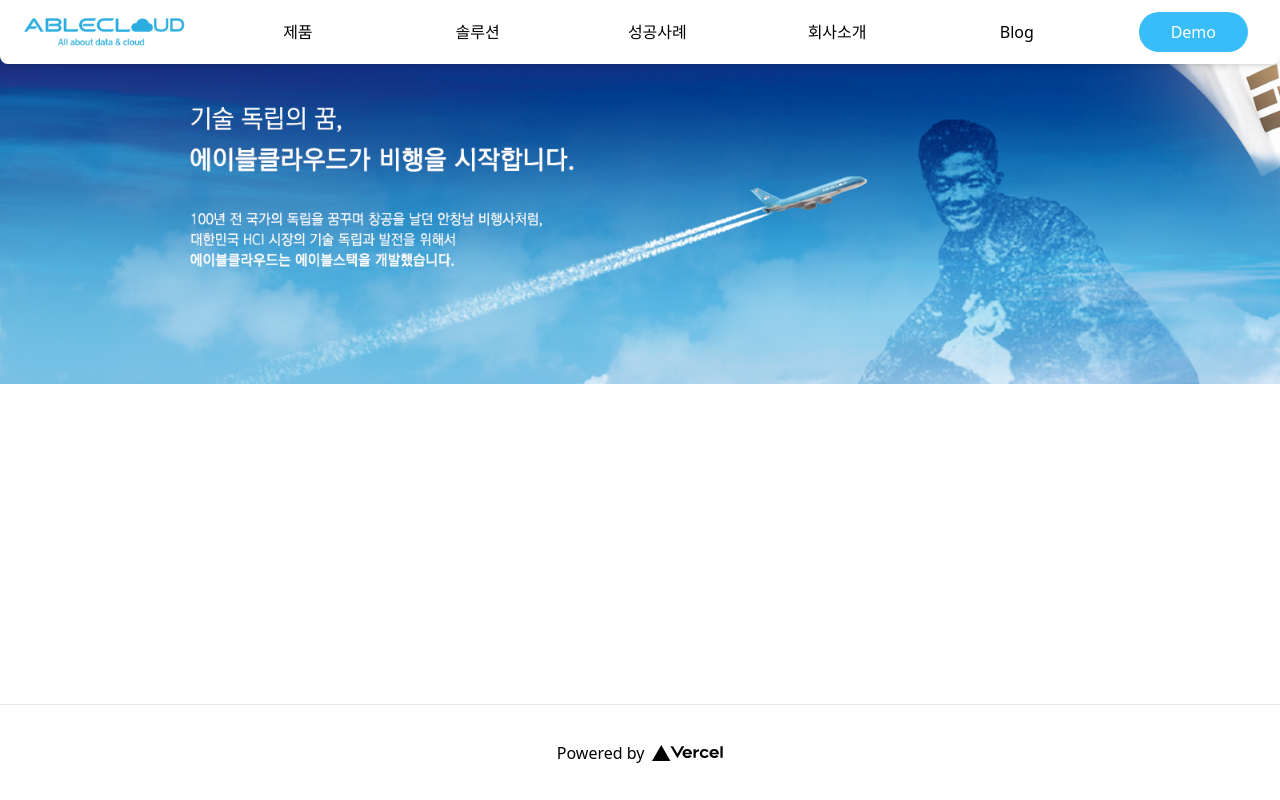
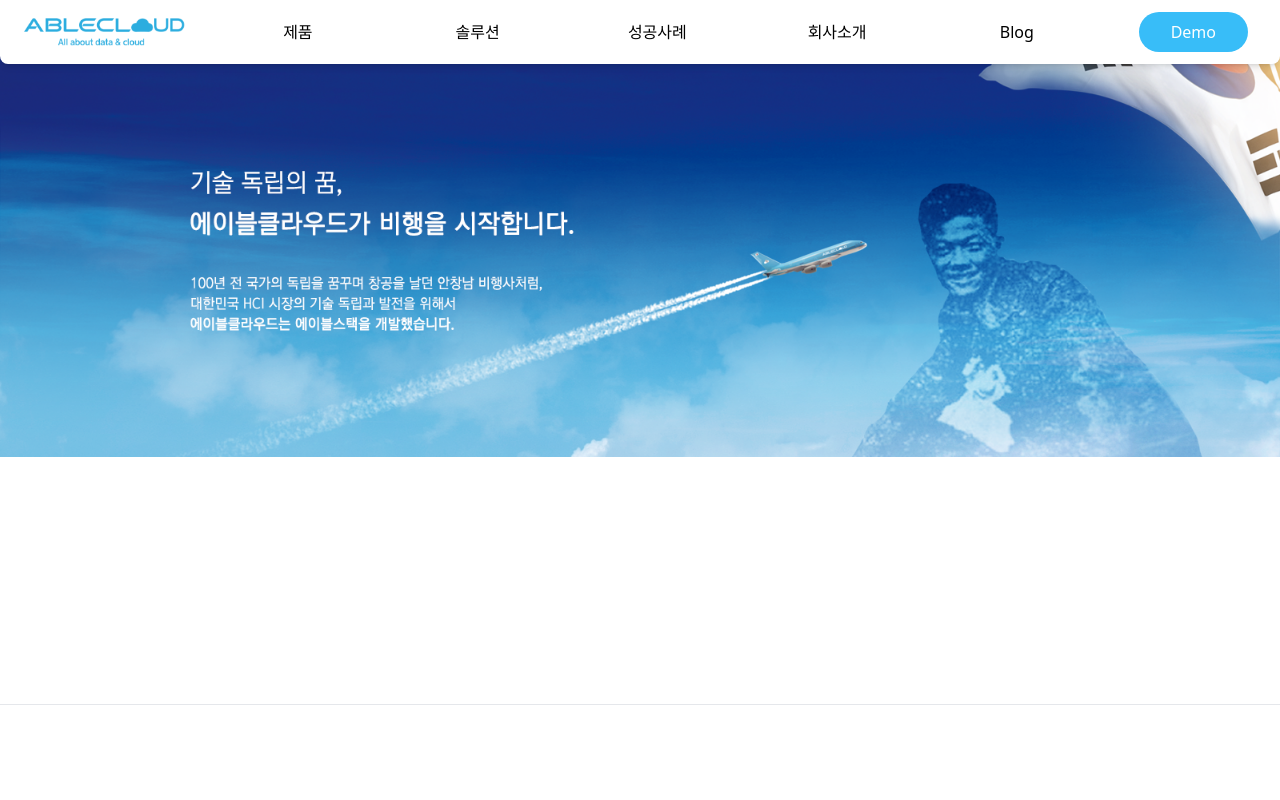
Before and after one commit to wogns3623/homepage-next, a Next.js app: page / in a window 1280 px wide. Built offline with nearby package versions, Linux system fonts and the light colour scheme.

Commit message:
FIX: header image height

```diff
--- a/src/components/Layout/Footer/Footer.tsx
+++ b/src/components/Layout/Footer/Footer.tsx
@@ -1,15 +1,5 @@
 import VercelLogo from '@public/images/vercel.svg';
 
 export default function Footer() {
-  return (
-    <footer className='flex h-24 w-full items-center justify-center border-t'>
-      <a
-        className='flex items-center justify-center'
-        href='https://vercel.com?utm_source=create-next-app&utm_medium=default-template&utm_campaign=create-next-app'
-        target='_blank'
-        rel='noopener noreferrer'>
-        Powered by <VercelLogo viewBox='0 0 283 64' className='ml-2 h-4 w-min' />
-      </a>
-    </footer>
-  );
+  return <footer className='flex h-24 w-full items-center justify-center border-t'></footer>;
 }
--- a/src/pages/index.tsx
+++ b/src/pages/index.tsx
@@ -12,7 +12,7 @@ export default function HomePage() {
       </Head>
 
       {/* Head image */}
-      <div className='absolute top-0 left-0 flex h-96 w-screen items-center justify-center overflow-hidden'>
+      <div className='absolute top-0 left-0 flex h-128 w-screen items-center justify-center overflow-hidden'>
         <div className='w-screen flex-1'>
           <Image
             src={HEADER_MAIN}
--- a/tailwind.config.js
+++ b/tailwind.config.js
@@ -7,6 +7,10 @@ module.exports = {
         1: '1px',
         0.5: '0.5px',
       },
+      spacing: {
+        128: '32rem',
+        144: '36rem',
+      },
     },
   },
   plugins: [require('@tailwindcss/typography')],
```
